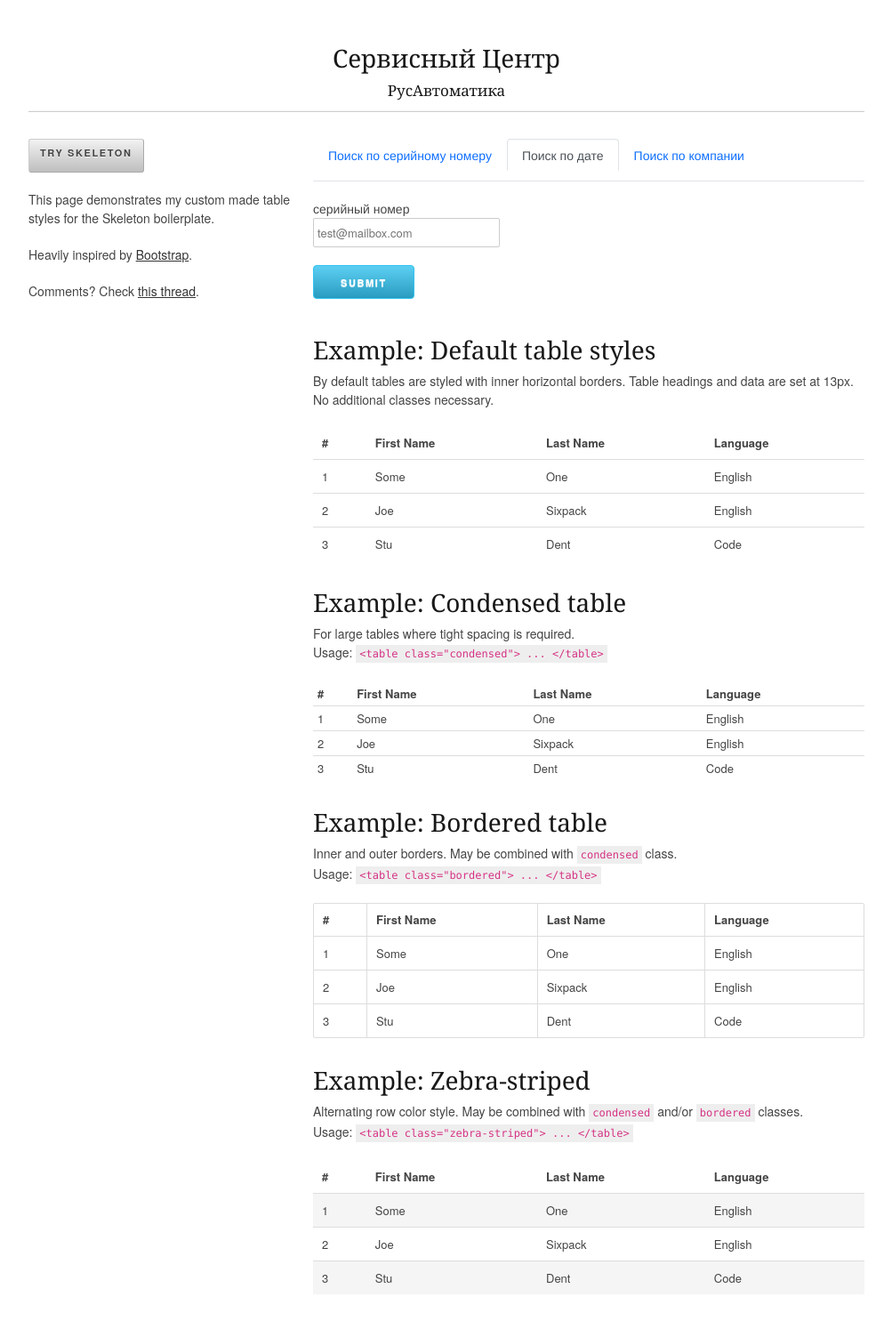
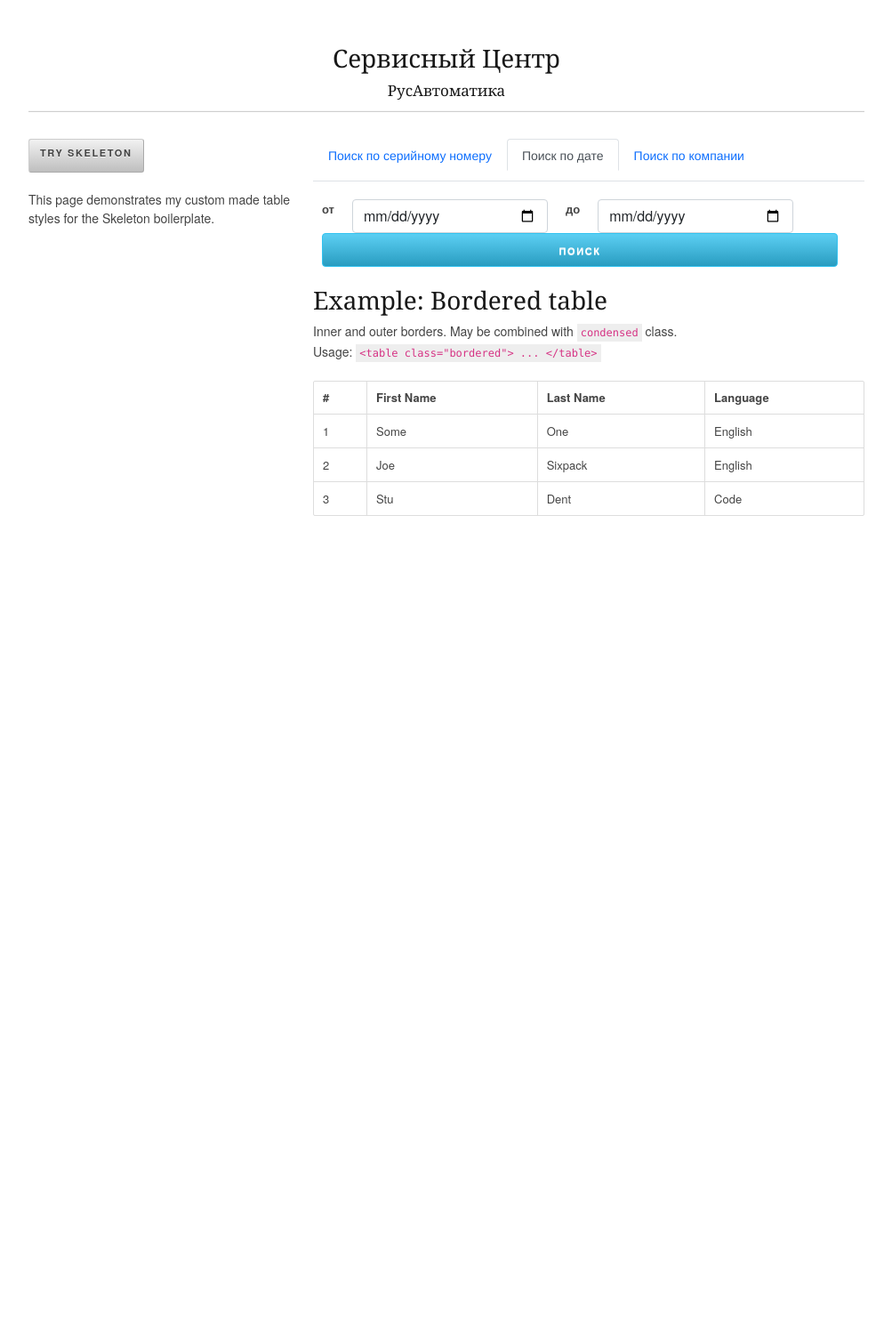
Before and after one commit to fedorov0av/ra_service_web, a Django app: page / in a window 1280 px wide. Shown: the whole page at 89% size, without its empty margins (138-1141 px from the left). After the commit the page ends 580 px from the top, so only its background shows below. Run offline with Django 4.2, Linux system fonts and the light colour scheme; some libraries are stand-ins or nearby versions.

Commit message:
edit template

```diff
--- a/sc_web/templates/table.html
+++ b/sc_web/templates/table.html
@@ -94,8 +94,6 @@
 		<div class="one-third column value">
 			<a class="button" href="#">Try Skeleton</a>
 			<p>This page demonstrates my custom made table styles for the Skeleton boilerplate.</p>
-			<p> Heavily inspired by <a href="http://twitter.github.com/bootstrap/#tables">Bootstrap</a>.</p>
-			<p>Comments? Check <a href="https://github.com/dhgamache/Skeleton/issues/41">this thread</a>.</p>
 		</div>
 
 		<div class="two-thirds column value">
@@ -113,88 +111,30 @@
                                 </li>
                         </ul>
                         <div id="myTabContent-tabs-above" class="tab-content">
-                                <div class="tab-pane fade show active" id="home-tabs-above" role="tabpanel" aria-labelledby="home-tab-tabs-above">
+                                <div class="tab-pane fade" id="home-tabs-above" role="tabpanel" aria-labelledby="home-tab-tabs-above">
                                         <p>
-                                                <form>
-                                                        серийный номер
-                                                        <input class="u-full-width" type="email" placeholder="test@mailbox.com" id="exampleEmailInput">
-                                                        <input class="button-primary" type="submit" value="Submit">
+                                                <form  class="u-full-width" >
+                                                        <input class="u-full-width ten columns" placeholder="Серийный номер">
+                                                        <input class="button-primary ten columns" type="submit" value="Поиск">
                                                 </form>
                                         </p>
                                 </div>
-                                <div class="tab-pane fade" id="profile-tabs-above" role="tabpanel" aria-labelledby="profile-tabs-above"><p>2...</p></div>
-                                <div class="tab-pane fade" id="dropdown-tabs-above-1" role="tabpanel" aria-labelledby="dropdown-tab-tabs-above-1"><p>3...</p></div>
+                                <div class="tab-pane fade show active" id="profile-tabs-above" role="tabpanel" aria-labelledby="profile-tabs-above">
+                                        <p>
+                                                <label for="date1" class="one columns">от</label>
+                                                <input type="date" class="form-control four columns" id="date1" name="date" placeholder="ОТ" required>
+                                                <label for="date2" class="one columns">до</label>
+                                                <input type="date" class="form-control four columns" id="date2" name="date" placeholder="ДО" required>
+                                                <input class="button-primary ten columns" type="submit" value="Поиск">
+                                        </p>
+                                </div>
+                                <div class="tab-pane fade" id="dropdown-tabs-above-1" role="tabpanel" aria-labelledby="dropdown-tab-tabs-above-1"><p>
+                                        <p><label for="exampleMessage" align="center">Серийный номер</label></p>
+                                </p>
+                                </div>
                         </div>
                         </div>
 
-			<div class="example">
-				<h3>Example: Default table styles</h3>
-				<p>By default tables are styled with inner horizontal borders. Table headings and data are set at 13px. No additional classes necessary.</p>
-				<table>
-					<thead>
-						<tr>
-							<th>#</th>
-							<th>First Name</th>
-							<th>Last Name</th>
-							<th>Language</th>
-						</tr>
-					</thead>
-					<tbody>
-						<tr>
-							<td>1</td>
-							<td>Some</td>
-							<td>One</td>
-							<td>English</td>
-						</tr>
-       		                                 <tr>
-       		                                         <td>2</td>
-       		                                         <td>Joe</td>
-       		                                         <td>Sixpack</td>
-       		                                         <td>English</td>
-       		                                 </tr>
-       		                                 <tr>
-       		                                         <td>3</td>
-       		                                         <td>Stu</td>
-       		                                         <td>Dent</td>
-       		                                         <td>Code</td>
-       		                                 </tr>
-					</tbody>
-				</table>
-			</div>
-                        <div class="example">
-                                <h3>Example: Condensed table</h3>
-                                <p>For large tables where tight spacing is required.<br />Usage: <code>&lt;table class="condensed"&gt; ... &lt;/table&gt;</code></p>
-                                <table class="condensed">
-                                        <thead>
-                                                <tr>
-                                                        <th>#</th>
-                                                        <th>First Name</th>
-                                                        <th>Last Name</th>
-                                                        <th>Language</th>
-                                                </tr>
-                                        </thead>
-                                        <tbody>
-                                                <tr>
-                                                        <td>1</td>
-                                                        <td>Some</td>
-                                                        <td>One</td>
-                                                        <td>English</td>
-                                                </tr>
-                                                 <tr>
-                                                         <td>2</td>
-                                                         <td>Joe</td>
-                                                         <td>Sixpack</td>
-                                                         <td>English</td>
-                                                 </tr>
-                                                 <tr>
-                                                         <td>3</td>
-                                                         <td>Stu</td>
-                                                         <td>Dent</td>
-                                                         <td>Code</td>
-                                                 </tr>
-                                        </tbody>
-                                </table>
-                        </div>
                         <div class="example">
                                 <h3>Example: Bordered table</h3>
                                 <p>Inner and outer borders. May be combined with <code>condensed</code> class.<br />Usage: <code>&lt;table class="bordered"&gt; ... &lt;/table&gt;</code></p>
@@ -229,40 +169,7 @@
                                         </tbody>
                                 </table>
                         </div>
-                        <div class="example">
-                                <h3>Example: Zebra-striped</h3>
-                                <p>Alternating row color style. May be combined with <code>condensed</code> and/or <code>bordered</code> classes.<br />Usage: <code>&lt;table class="zebra-striped"&gt; ... &lt;/table&gt;</code></p>
-                                <table class="zebra-striped">
-                                        <thead>
-                                                <tr>
-                                                        <th>#</th>
-                                                        <th>First Name</th>
-                                                        <th>Last Name</th>
-                                                        <th>Language</th>
-                                                </tr>
-                                        </thead>
-                                        <tbody>
-                                                <tr>
-                                                        <td>1</td>
-                                                        <td>Some</td>
-                                                        <td>One</td>
-                                                        <td>English</td>
-                                                </tr>
-                                                 <tr>
-                                                         <td>2</td>
-                                                         <td>Joe</td>
-                                                         <td>Sixpack</td>
-                                                         <td>English</td>
-                                                 </tr>
-                                                 <tr>
-                                                         <td>3</td>
-                                                         <td>Stu</td>
-                                                         <td>Dent</td>
-                                                         <td>Code</td>
-                                                 </tr>
-                                        </tbody>
-                                </table>
-                        </div>
+
 		</div>
 	</div><!-- container -->
 
```
